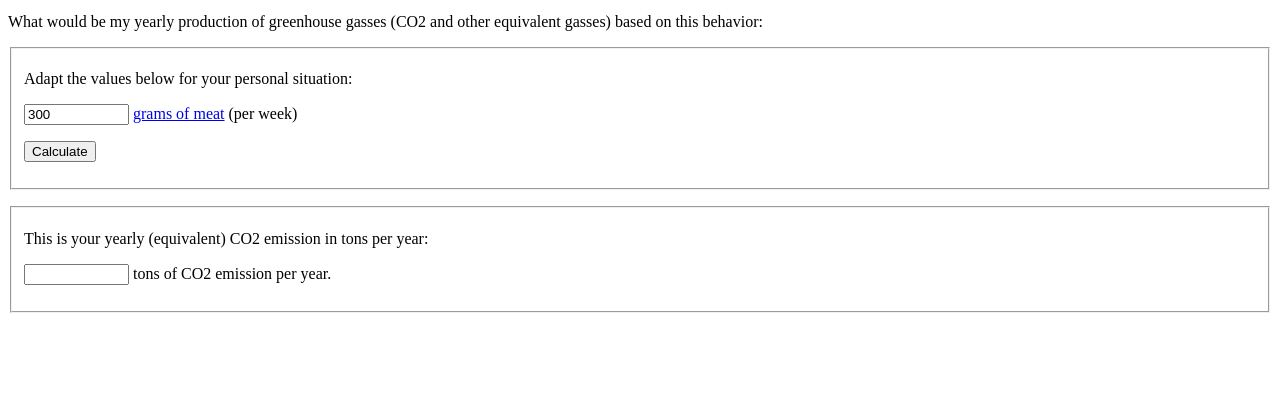
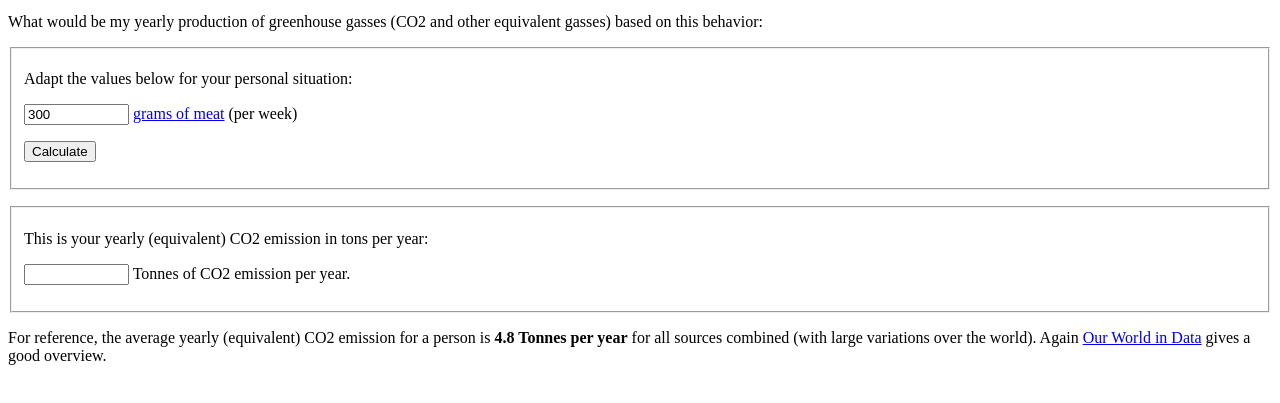
Before and after one commit to petervandenabeele/what-can-I-do, a plain HTML site: page index.html in a window 1280 px wide. Shown: the part 119-522 px from the top of the page. Drawn offline with Linux system fonts and the light colour scheme.

Commit message:
Add a reference to global average CO2 emissions per year

```diff
--- a/index.html
+++ b/index.html
@@ -38,11 +38,15 @@
                     <p>This is your yearly (equivalent) CO2 emission in tons per year:</p>
                     <p>
                         <input type="text" id="total_yearly_CO2_emission" name="total_yearly_CO2_emission" size="10" readonly="readonly">
-                            tons of CO2 emission per year.
+                            Tonnes of CO2 emission per year.
                         </input>
                     </p>
                 </fieldset>
             </from>
         </p>
+        <p>
+            For reference, the average yearly (equivalent) CO2 emission for a person is <b>4.8 Tonnes per year</b> for all sources combined (with large variations over the world).
+            Again <a href="https://ourworldindata.org/co2-emissions#:~:text=This%20is%20more%20than%203,have%20a%20high%20carbon%20footprint.">Our World in Data</a> gives a good overview.
+        </p>
     </body>
 </html>
```
